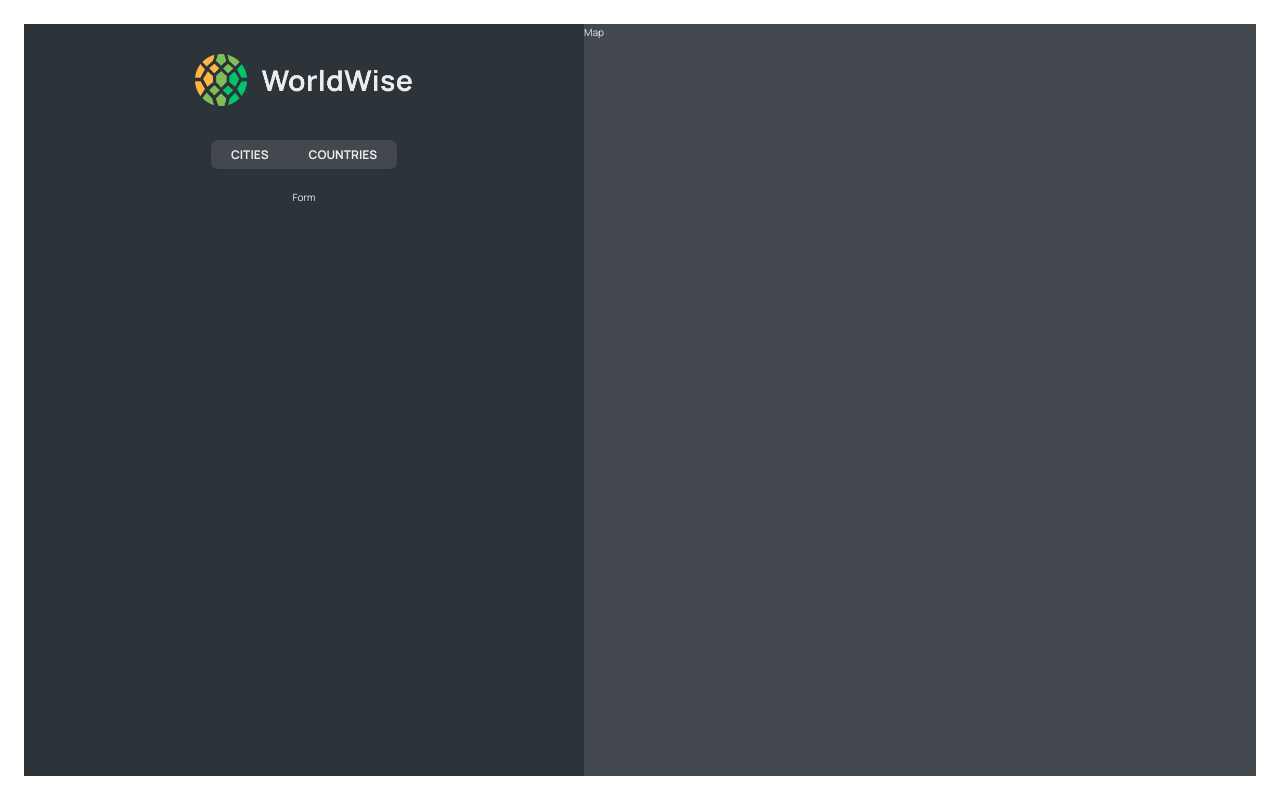
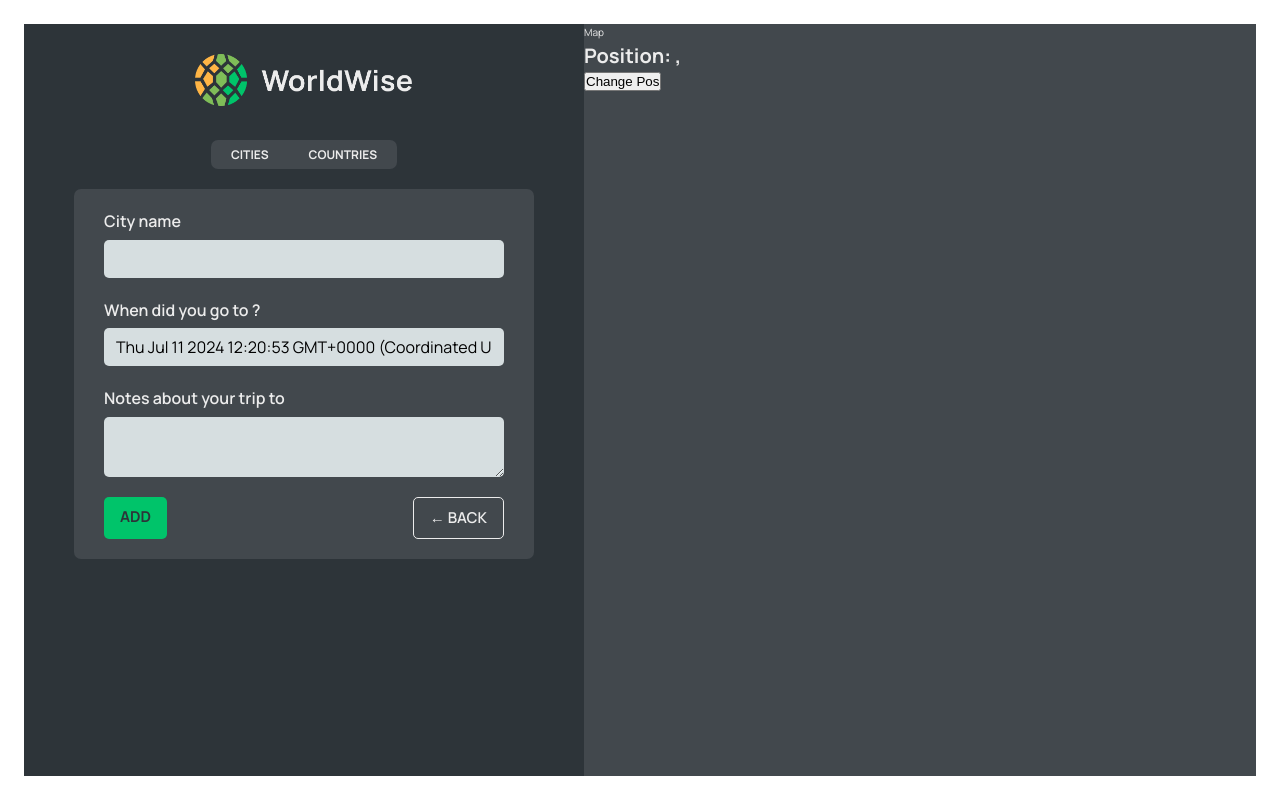
Before and after one commit to PavitrankMishra/Worldwise, a React (Create React App) app: page /app/form in a window 1280 px wide. Built offline with nearby package versions, Linux system fonts and the light colour scheme; data requests are answered from the project's data file.

Commit message:
New Commit

```diff
--- a/src/App.js
+++ b/src/App.js
@@ -9,6 +9,8 @@
 import CountryList from "./components/CountryList";
 import Form from "./components/Form";
 import { useState, useEffect } from "react";
+import City from "./components/City";
+import { Navigate } from "react-router-dom";
 
 const BASE_URL = `http://localhost:8000`;
 function App() {
@@ -38,19 +40,17 @@
         <Route path="product" element={<Product />} />
         <Route path="pricing" element={<Pricing />} />
         <Route path="app" element={<AppLayout />}>
-          <Route
-            index
-            element={<CityList cities={cities} isLoading={isLoading} />}
-          />
+          <Route index element={<Navigate replace to="cities" />} />
           <Route
             path="cities"
             element={<CityList cities={cities} isLoading={isLoading} />}
           />
+          <Route path="cities/:id" element={<City />} />
           <Route
             path="countries"
             element={<CountryList cities={cities} isLoading={isLoading} />}
           />
-          <Route path="form" element={<p>Form</p>} />
+          <Route path="form" element={<Form />} />
         </Route>
         <Route path="*" element={<PageNotFound />} />
       </Routes>
--- /dev/null
+++ b/src/components/Button.jsx
@@ -0,0 +1,7 @@
+import styles from "./Button.module.css";
+
+function Button({ onClick, type, children }) {
+  return <div className={`${styles.btn} ${styles[type]}`} onClick={onClick}>{children}</div>;
+}
+
+export default Button;
--- a/src/components/City.jsx
+++ b/src/components/City.jsx
@@ -1,61 +1,70 @@
 import styles from "./City.module.css";
+import { useParams, useSearchParams } from "react-router-dom";
 
-const formatDate = (date) =>
-  new Intl.DateTimeFormat("en", {
-    day: "numeric",
-    month: "long",
-    year: "numeric",
-    weekday: "long",
-  }).format(new Date(date));
+// const formatDate = (date) =>
+//   new Intl.DateTimeFormat("en", {
+//     day: "numeric",
+//     month: "long",
+//     year: "numeric",
+//     weekday: "long",
+//   }).format(new Date(date));
 
 function City() {
-  // TEMP DATA
-  const currentCity = {
-    cityName: "Lisbon",
-    emoji: "🇵🇹",
-    date: "2027-10-31T15:59:59.138Z",
-    notes: "My favorite city so far!",
-  };
+  const { id } = useParams();
+  const [searchParams, setSearchParams] = useSearchParams();
 
-  const { cityName, emoji, date, notes } = currentCity;
+  const lat = searchParams.get("lat");
+  const lng = searchParams.get("lng");
 
   return (
     <div className={styles.city}>
-      <div className={styles.row}>
-        <h6>City name</h6>
-        <h3>
-          <span>{emoji}</span> {cityName}
-        </h3>
-      </div>
-
-      <div className={styles.row}>
-        <h6>You went to {cityName} on</h6>
-        <p>{formatDate(date || null)}</p>
-      </div>
-
-      {notes && (
-        <div className={styles.row}>
-          <h6>Your notes</h6>
-          <p>{notes}</p>
-        </div>
-      )}
-
-      <div className={styles.row}>
-        <h6>Learn more</h6>
-        <a
-          href={`https://en.wikipedia.org/wiki/${cityName}`}
-          target="_blank"
-          rel="noreferrer"
-        >
-          Check out {cityName} on Wikipedia &rarr;
-        </a>
-      </div>
-
-      {/* <div>
-        <ButtonBack />
-      </div> */}
+      <h1>City {id}</h1>
+      <p>
+        Position: {lat}, {lng}
+      </p>
     </div>
   );
+  // TEMP DATA
+  // const currentCity = {
+  //   cityName: "Lisbon",
+  //   emoji: "🇵🇹",
+  //   date: "2027-10-31T15:59:59.138Z",
+  //   notes: "My favorite city so far!",
+  // };
+  // const { cityName, emoji, date, notes } = currentCity;
+  // return (
+  //   <div className={styles.city}>
+  //     <div className={styles.row}>
+  //       <h6>City name</h6>
+  //       <h3>
+  //         <span>{emoji}</span> {cityName}
+  //       </h3>
+  //     </div>
+  //     <div className={styles.row}>
+  //       <h6>You went to {cityName} on</h6>
+  //       <p>{formatDate(date || null)}</p>
+  //     </div>
+  //     {notes && (
+  //       <div className={styles.row}>
+  //         <h6>Your notes</h6>
+  //         <p>{notes}</p>
+  //       </div>
+  //     )}
+  //     <div className={styles.row}>
+  //       <h6>Learn more</h6>
+  //       <a
+  //         href={`https://en.wikipedia.org/wiki/${cityName}`}
+  //         target="_blank"
+  //         rel="noreferrer"
+  //       >
+  //         Check out {cityName} on Wikipedia &rarr;
+  //       </a>
+  //     </div>
+  //     {/* <div>
+  //       <ButtonBack />
+  //     </div> */}
+  //   </div>
+  // );
 }
 
 export default City;
--- a/src/components/CityItem.jsx
+++ b/src/components/CityItem.jsx
@@ -1,4 +1,5 @@
 import styles from "./CityItem.module.css";
+import { Link } from "react-router-dom";
 
 const formatDate = (date) =>
   new Intl.DateTimeFormat("en", {
@@ -9,13 +10,18 @@
   }).format(new Date(date));
 
 function CityItem({ city }) {
-  const { emoji, cityName, date } = city;
+  const { emoji, cityName, date, id, position } = city;
   return (
-    <li className={styles.cityItem}>
-      <span className={styles.emoji}>{emoji}</span>
-      <h3 className={styles.name}>{cityName}</h3>
-      <time className={styles.date}>{formatDate(date)}</time>
-      <button className={styles.deleteBtn}>&times;</button>
+    <li>
+      <Link
+        to={`${id}/?lat=${position.lat}&lng=${position.lng}`}
+        className={styles.cityItem}
+      >
+        <span className={styles.emoji}>{emoji}</span>
+        <h3 className={styles.name}>{cityName}</h3>
+        <time className={styles.date}>{formatDate(date)}</time>
+        <button className={styles.deleteBtn}>&times;</button>
+      </Link>
     </li>
   );
 }
--- a/src/components/CountryList.jsx
+++ b/src/components/CountryList.jsx
@@ -15,11 +15,11 @@
     else return arr;
   }, []);
   return (
-    <div className={styles.countryList}>
+    <ul className={styles.countryList}>
       {countries.map((country) => (
-        <CountryItem country={country} />
+        <CountryItem key={country.country}  country={country} />
       ))}
-    </div>
+    </ul>
   );
 }
 
--- a/src/components/Form.jsx
+++ b/src/components/Form.jsx
@@ -1,8 +1,9 @@
 // "https://api.bigdatacloud.net/data/reverse-geocode-client?latitude=0&longitude=0"
 
 import { useState } from "react";
-
+import Button from "./Button";
 import styles from "./Form.module.css";
+import { useNavigate } from "react-router-dom";
 
 export function convertToEmoji(countryCode) {
   const codePoints = countryCode
@@ -13,6 +14,7 @@
 }
 
 function Form() {
+  const navigate = useNavigate();
   const [cityName, setCityName] = useState("");
   const [country, setCountry] = useState("");
   const [date, setDate] = useState(new Date());
@@ -49,8 +51,16 @@
       </div>
 
       <div className={styles.buttons}>
-        <button>Add</button>
-        <button>&larr; Back</button>
+        <Button type="primary">Add</Button>
+        <Button
+          type="back"
+          onClick={(e) => {
+            e.preventDefault();
+            navigate(-1);
+          }}
+        >
+          &larr; Back
+        </Button>
       </div>
     </form>
   );
--- a/src/components/Map.jsx
+++ b/src/components/Map.jsx
@@ -1,7 +1,31 @@
+import { useNavigate, useSearchParams } from "react-router-dom";
 import styles from "./Map.module.css";
 
 function Map() {
-  return <div className={styles.mapContainer}>Map</div>;
+  const navigate = useNavigate();
+  const [searchParams, setSearchParams] = useSearchParams();
+  const lat = searchParams.get("lat");
+  const lng = searchParams.get("lat");
+  return (
+    <div
+      className={styles.mapContainer}
+      onClick={() => {
+        navigate("form");
+      }}
+    >
+      Map
+      <h1>
+        Position: {lat}, {lng}
+      </h1>
+      <button
+        onClick={() => {
+          setSearchParams({ lat: 23, lng: 50 });
+        }}
+      >
+        Change Pos
+      </button>
+    </div>
+  );
 }
 
 export default Map;
```
